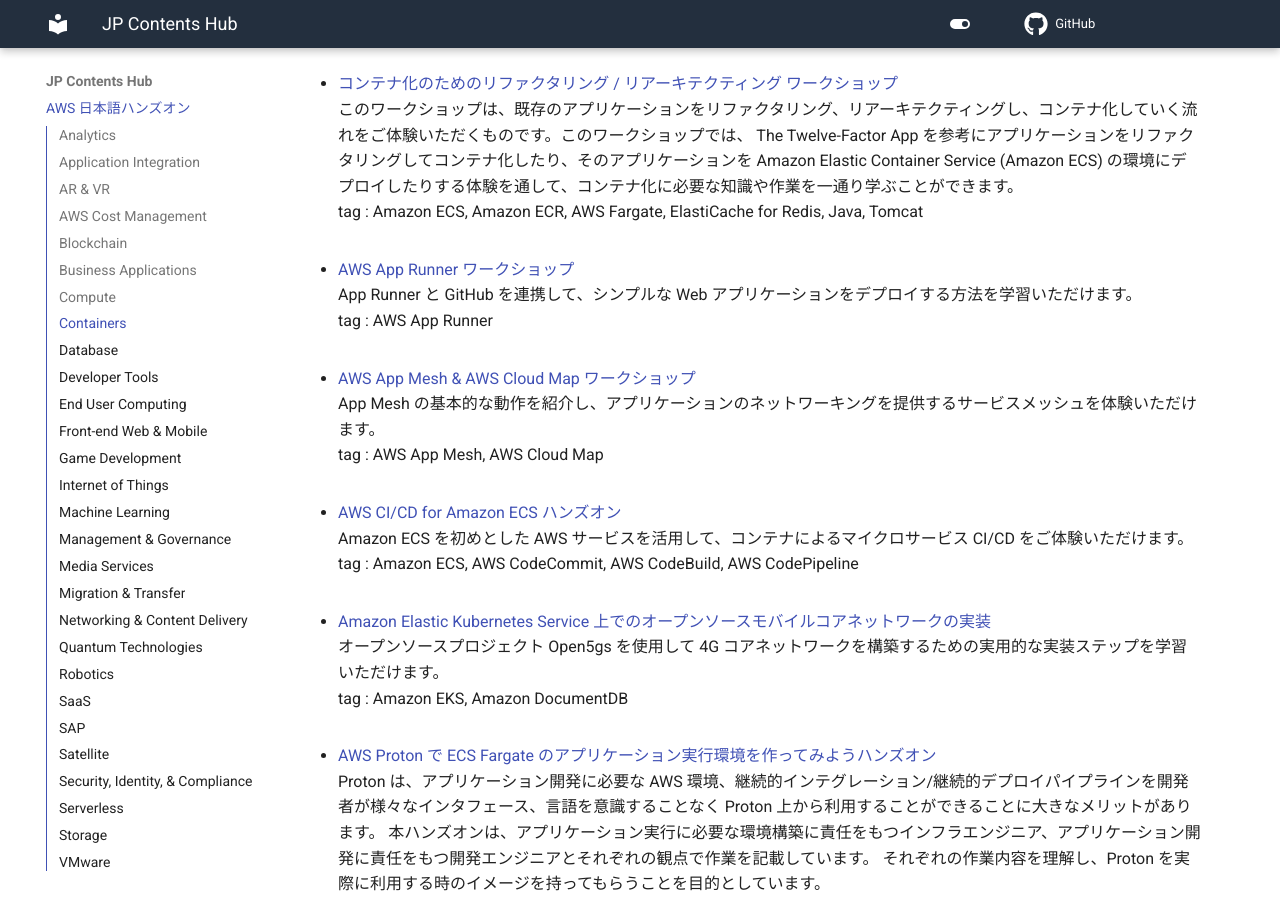
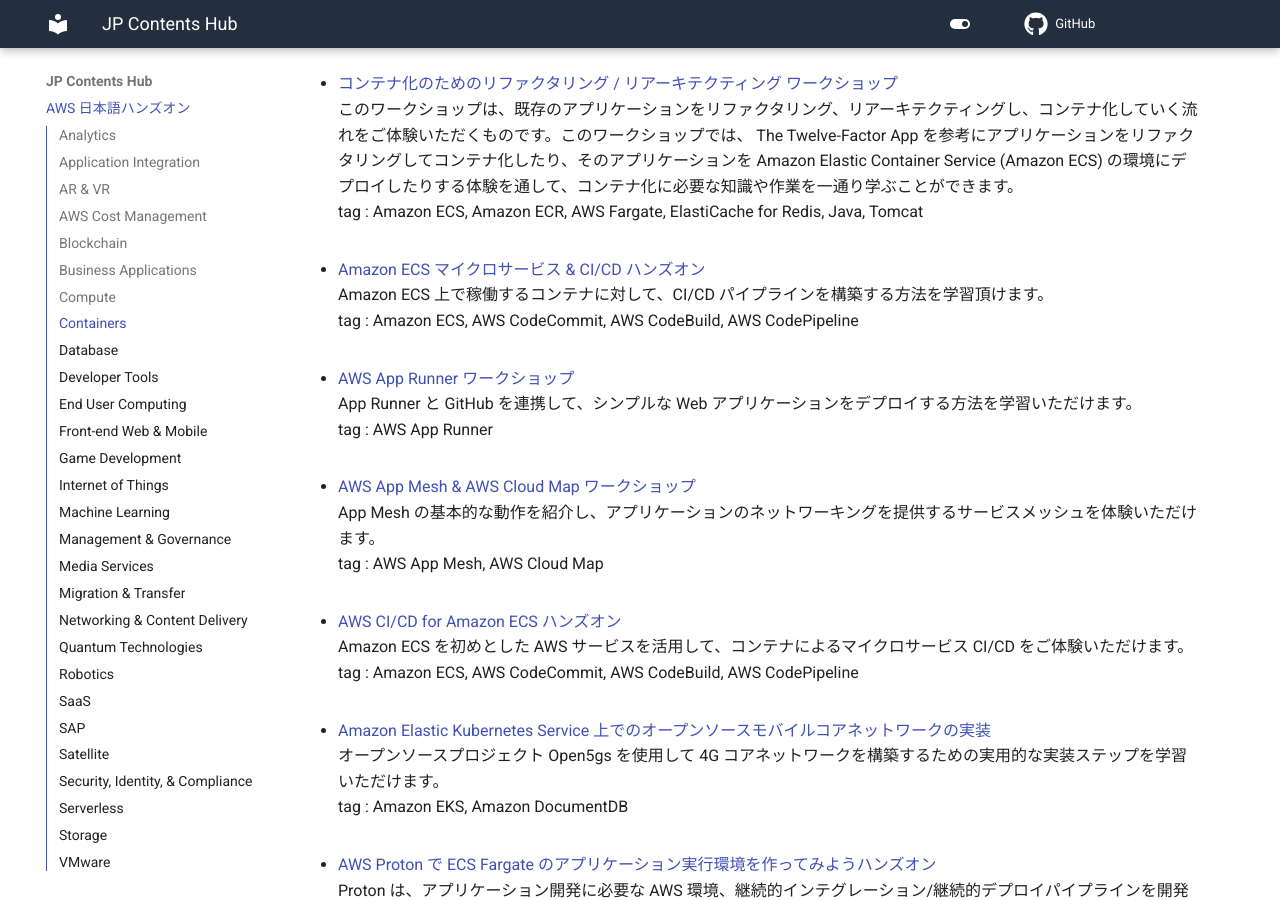
Before and after one commit to aws-samples/jp-contents-hub, an MkDocs documentation site: the page built from content/index.md, in a window 1280 px wide and 900 px high, scrolled down 8696 px. Built offline with MkDocs 1.6.1 and Material for MkDocs 9.7.7, drawn with Linux system fonts in a browser that asks for light colours; comment, search, counter and statistics services are not loaded.

Commit message:
add: 新規ハンズオンコンテンツ追加

```diff
--- a/content/index.md
+++ b/content/index.md
@@ -233,6 +233,10 @@
 - <a href="https://catalog.us-east-1.prod.workshops.aws/workshops/a49e50ba-7473-4348-ba5d-6166385ad91d/ja-JP" target="_blank" onclick="sendClickCount()" onauxclick="sendClickCount()">コンテナ化のためのリファクタリング / リアーキテクティング ワークショップ</a>
 このワークショップは、既存のアプリケーションをリファクタリング、リアーキテクティングし、コンテナ化していく流れをご体験いただくものです。このワークショップでは、 The Twelve-Factor App を参考にアプリケーションをリファクタリングしてコンテナ化したり、そのアプリケーションを Amazon Elastic Container Service (Amazon ECS)  の環境にデプロイしたりする体験を通して、コンテナ化に必要な知識や作業を一通り学ぶことができます。
 tag : Amazon ECS, Amazon ECR, AWS Fargate, ElastiCache for Redis, Java, Tomcat
+
+- <a href="https://dcj71ciaiav4i.cloudfront.net/CF2469D0-FE58-11EC-96B1-AB890FC54FAE/index.html" target="_blank" onclick="sendClickCount()" onauxclick="sendClickCount()">Amazon ECS マイクロサービス & CI/CD ハンズオン</a>
+Amazon ECS 上で稼働するコンテナに対して、CI/CD パイプラインを構築する方法を学習頂けます。
+tag : Amazon ECS, AWS CodeCommit, AWS CodeBuild, AWS CodePipeline
 
 - <a href="https://github.com/harunobukameda/AWS-App-Runner/blob/main/AWS%20App%20Runner%20%E3%83%AF%E3%83%BC%E3%82%AF%E3%82%B7%E3%83%A7%E3%83%83%E3%83%97.pdf" target="_blank" onclick="sendClickCount()" onauxclick="sendClickCount()">AWS App Runner ワークショップ</a>
 App Runner と GitHub を連携して、シンプルな Web アプリケーションをデプロイする方法を学習いただけます。
```
Also changed, not shown: README.md (+5 -0 lines).
